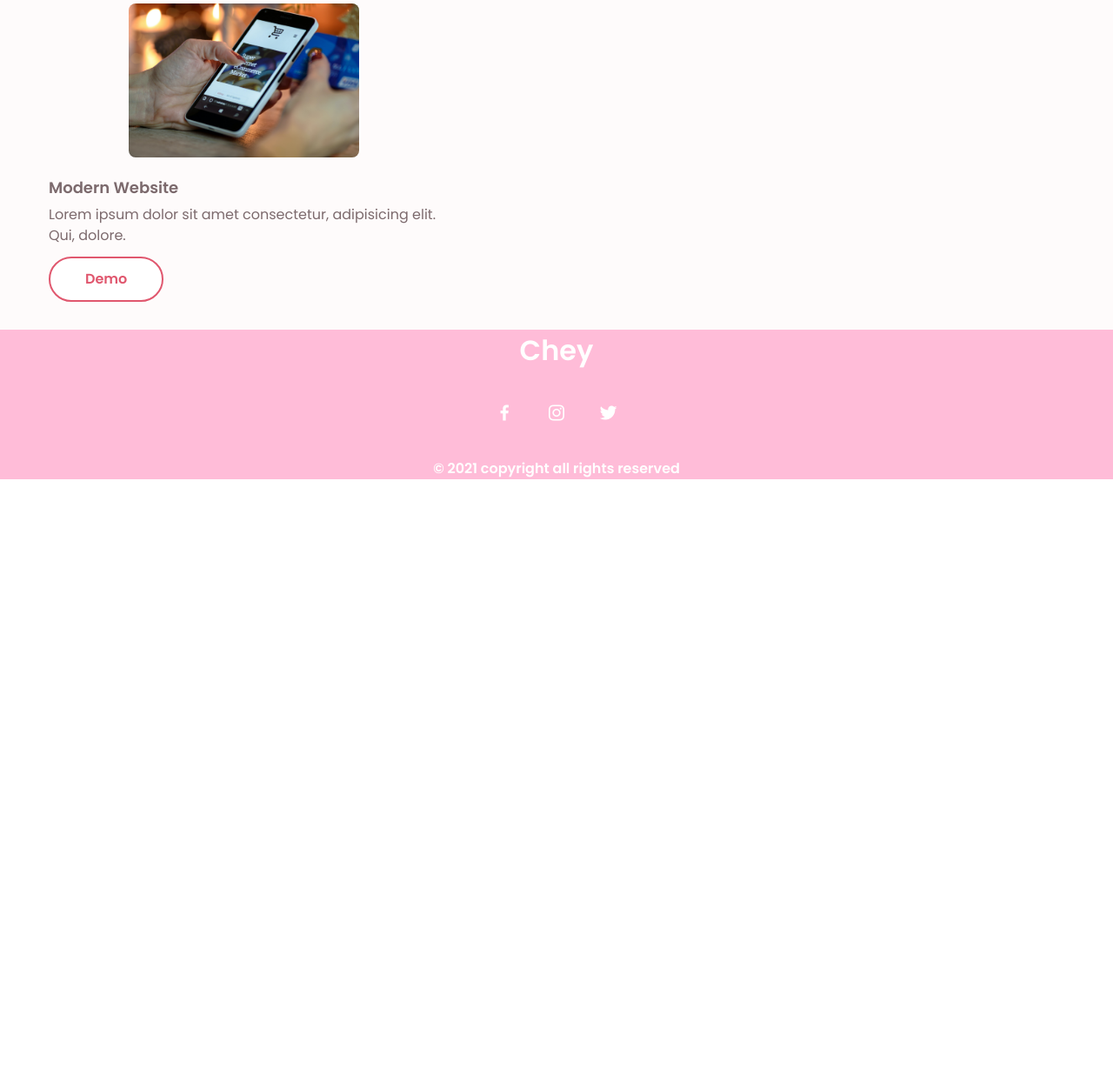
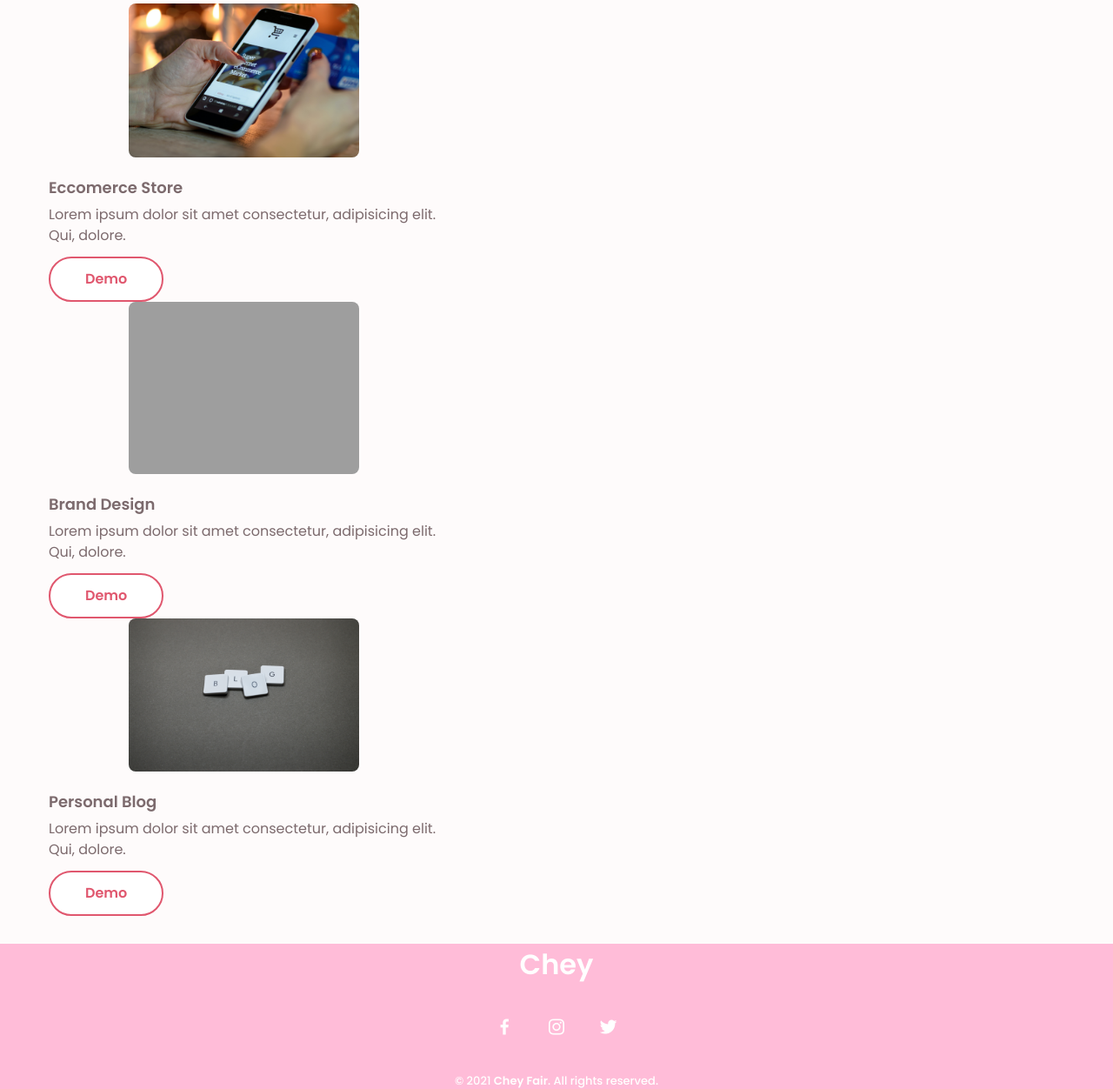
Before and after one commit to cheyfair/my-first-blog, a Django app: page /portfolio/ in a window 1280 px wide. Shown: the part 284-1536 px from the top of the page at 87% size. Before the commit the page ends 835 px from the top, so only its background shows below. Run offline with Django 3.2, Linux system fonts and the light colour scheme; grey boxes are pictures that could not be loaded.

Commit message:
JavaScript.

```diff
--- a/blog/static/css/blog.css
+++ b/blog/static/css/blog.css
@@ -109,6 +109,10 @@ img {
     display: block;
 }
 
+::placeholder {
+    font-size: var(--smaller-font-size);
+}
+
 /*===== CLASS CSS =====*/
 .section-title {
     position: relative;
@@ -178,6 +182,15 @@ img {
     background-color: #fff;
     box-shadow: 0 1px 4px rgba(146, 161, 176, .15);
     padding: 0 1rem;
+}
+
+.copyright {
+    font-size: var(--small-font-size);
+    font-weight: var(--font-medium);
+}
+
+.cf {
+    font-weight: var(--font-semi-bold);
 }
 
 /*===== NAV =====*/
--- a/blog/static/js/main.js
+++ b/blog/static/js/main.js
@@ -44,18 +44,24 @@ sr.reveal('.button', {delay: 200})
 sr.reveal('.home__img', {delay: 400})
 sr.reveal('.home__social-icon', {interval: 200})
 
+/*SCROLL ABOUT*/
+/*SCROLL SKILLS*/
+/*ACCORDION SKILLS*/
+var skillsHeader = document.getElementsByClassName('skills__header');
+var i;
 
+for (i =0; i < skillsHeader.length; i++) {
+    skillsHeader[i].addEventListener('click', function() {
+        this.classList.toggle('active');
 
-/*SCROLL ABOUT*/
-
-
-/*SCROLL SKILLS*/
-
-
-/*ACCORDION SKILLS*/
-
+        var skillsList = this.nextElementSibling;
+        if (skillsList.style.display === 'grid') {
+            skillsList.style.display = 'none';
+        } else {
+            skillsList.style.display = 'grid';
+        }
+    });
+}
 
 /*SCROLL WORK*/
-
-
 /*SCROLL CONTACT*/
--- a/blog/templates/blog/base.html
+++ b/blog/templates/blog/base.html
@@ -47,7 +47,7 @@
 
                            <section class="home bd-grid" id="home">
                                <div class="home__data">
-                                   <h1 class="home__title">Hi, I'm Cheyánne</h1>
+                                   <h1 class="home__title">Hi, I'm <span class="home__name">Cheyánne</span> </h1>
                                    <h3 class="home__subtitle">Full Stack Developer</h3>
                                    <p class="home__description">Junior level experience in web design and development.</p>
                                    <a href="{% url 'contact' %}" class="button">Contact</a>
@@ -77,7 +77,7 @@
                     <a href="#" class="footer__icon"><i class='bx bxl-instagram'></i></a>
                     <a href="#" class="footer__icon"><i class='bx bxl-twitter' ></i></a>
                 </div>
-                <p>&#169; 2021 copyright all rights reserved</p>
+                <p class="copyright">&#169; <script type="text/javascript">var year = new Date();document.write(year.getFullYear());</script> <span class="cf">Chey Fair</span>. All rights reserved.</p>
             </footer>
 
             <!--===== SCROLL REVEAL =====-->
--- a/blog/templates/blog/contact.html
+++ b/blog/templates/blog/contact.html
@@ -37,8 +37,8 @@
         </div>
 
         <form action="" class="contact__form">
-            <input type="text" placeholder="Name" class="contact__input">
-            <input type="email" placeholder="Email" class="contact__input">
+            <input type="text" placeholder="Full name" class="contact__input">
+            <input type="email" placeholder="Email address" class="contact__input">
             <textarea name="" id="" cols="0" rows="10" placeholder="Message" class="contact__input"></textarea>
 
             <input type="button" value="send" class="contact__button button">
--- a/blog/templates/blog/portfolio.html
+++ b/blog/templates/blog/portfolio.html
@@ -14,10 +14,38 @@
                     <img src="{% static 'assets/demo1.jpg' %}" alt="" class="portfolio__img">
 
                     <div class="portfolio__data">
-                        <h3 class="portfolio__title">Modern Website</h3>
+                        <h3 class="portfolio__title">Eccomerce Store</h3>
                         <p class="portfolio__description">Lorem ipsum dolor
                             sit amet consectetur, adipisicing elit. Qui, dolore.</p>
-                        <a href="#" class="button">
+                        <a href="https://www.newlandcosmetics.com/" target="_blank" class="button button--flex button--small portfolio__button">
+                            Demo
+                        </a>
+                    </div>
+                </div>
+
+                <!--=========== PORTFOLIO 2 ===========-->
+                <div class="portfolio__content grid">
+                    <img src="{% static 'assets/demo2.jpg' %}" alt="" class="portfolio__img">
+
+                    <div class="portfolio__data">
+                        <h3 class="portfolio__title">Brand Design</h3>
+                        <p class="portfolio__description">Lorem ipsum dolor
+                            sit amet consectetur, adipisicing elit. Qui, dolore.</p>
+                        <a href="https://www.avieha.com/" target="_blank" class="button button--flex button--small portfolio__button">
+                            Demo
+                        </a>
+                    </div>
+                </div>
+
+                <!--=========== PORTFOLIO 3 ===========-->
+                <div class="portfolio__content grid">
+                    <img src="{% static 'assets/demo3.jpg' %}" alt="" class="portfolio__img">
+
+                    <div class="portfolio__data">
+                        <h3 class="portfolio__title">Personal Blog</h3>
+                        <p class="portfolio__description">Lorem ipsum dolor
+                            sit amet consectetur, adipisicing elit. Qui, dolore.</p>
+                        <a href="{% url 'post_list' %}" target="_blank" class="button button--flex button--small portfolio__button">
                             Demo
                         </a>
                     </div>
```
Also changed, not shown: other parts of blog/static/css/blog.css (+38 -3 lines), blog/templates/blog/skills.html (+6 -2 lines), blog/static/assets/demo3.jpg (added), 1 other file.
